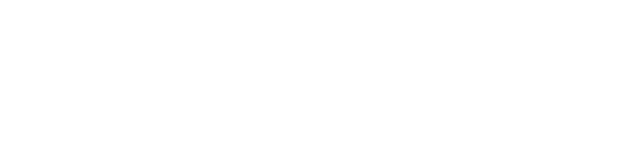
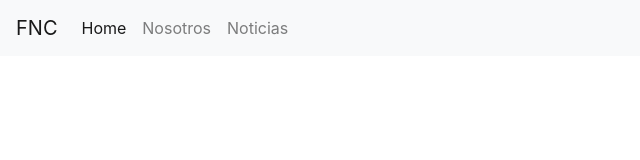
Before and after one commit to Francisc0hll/PruebaUno, a plain HTML site: page nosotros.html in a window 1280 px wide. Shown: the whole page, without its empty margins (0-640 px from the left). Drawn offline with nearby package versions, Linux system fonts and the light colour scheme.

Commit message:
se agregan barras de navegacion

```diff
--- a/nosotros.html
+++ b/nosotros.html
@@ -10,6 +10,20 @@
     <title>Nosotros</title>
 </head>
 <body>
+        <nav class="navbar navbar-expand-lg navbar-light bg-light">
+                <a class="navbar-brand" href="#">FNC</a>
+                <button class="navbar-toggler" type="button" data-toggle="collapse" data-target="#navbarNavAltMarkup" aria-controls="navbarNavAltMarkup" aria-expanded="false" aria-label="Toggle navigation">
+                  <span class="navbar-toggler-icon"></span>
+                </button>
+                <div class="collapse navbar-collapse" id="navbarNavAltMarkup">
+                  <div class="navbar-nav">
+                    <a class="nav-item nav-link active" href="./index.html">Home </a>
+                    <a class="nav-item nav-link" href="./nosotros.html">Nosotros  <span class="sr-only">(current)</span></a>
+                    <a class="nav-item nav-link" href="./noticias.html">Noticias</a>
+
+                  </div>
+                </div>
+              </nav>
 
 
 
```
Also changed, not shown: index.html (+14 -0 lines), noticias.html (+14 -0 lines).
